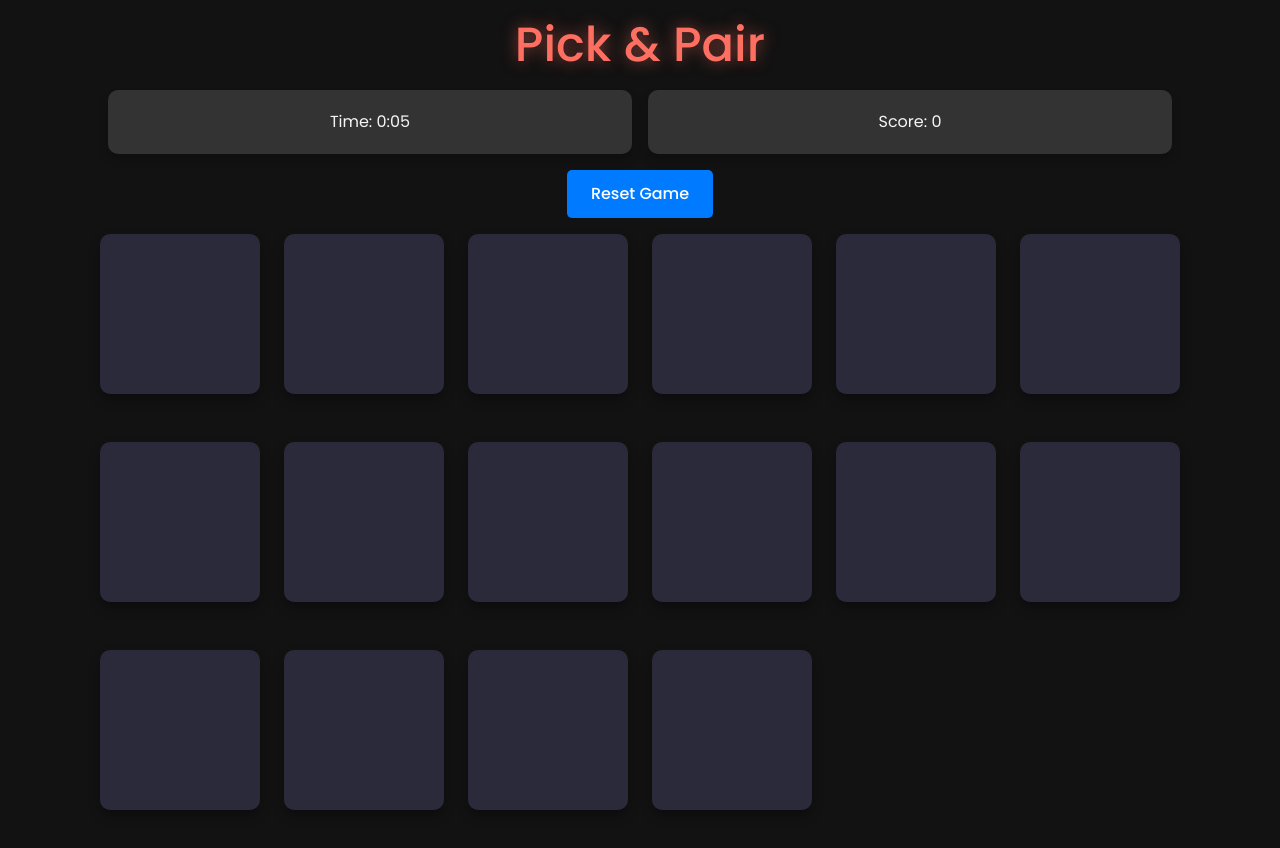
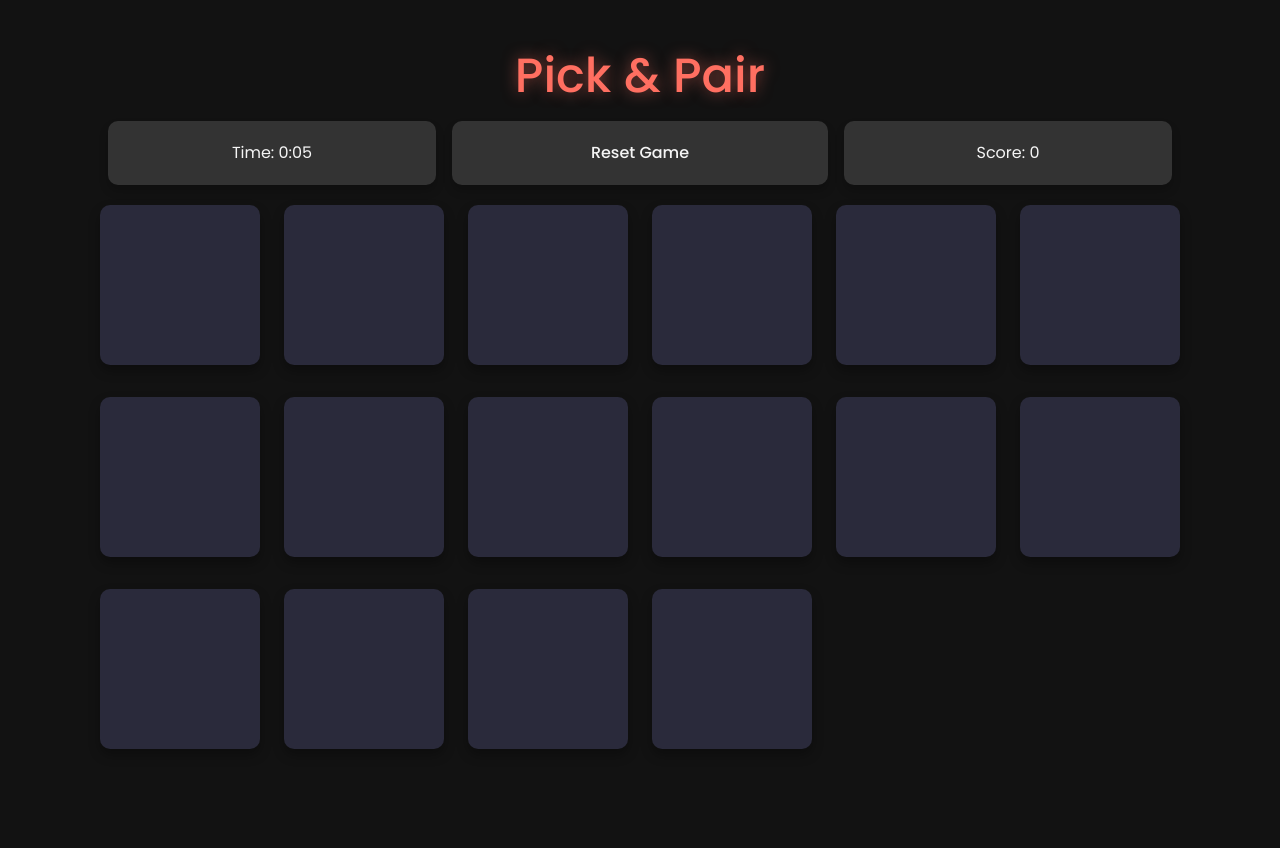
Before and after one commit to j0hanz/pick-and-pair, a React (Create React App) app: page / in a window 1280 px wide. After the commit the page ends 800 px from the top, so only its background shows below. Built offline with nearby package versions, Linux system fonts and the light colour scheme.

Commit message:
refactor button styling and layout in Cards component for improved consistency

```diff
--- a/src/components/Cards.js
+++ b/src/components/Cards.js
@@ -35,16 +35,14 @@ export default function Cards() {
           resetTrigger={resetTrigger}
           isGameComplete={matchedPairs === initialCards.length / 2}
         />
-        <Score matchedPairs={matchedPairs} />
-      </div>
-      <div className={styles.buttonGroup}>
-        <button onClick={resetGame} className={styles.btnPrimary}>
+        <button onClick={resetGame} className={styles.button}>
           Reset Game
         </button>
+        <Score matchedPairs={matchedPairs} />
       </div>
       <div className={styles.row}>
         {cards.map((card, index) => (
-          <div className="col-6 col-md-4 col-lg-3 mb-4" key={index}>
+          <div className="col-6 col-md-4 col-lg-3 my-1" key={index}>
             <Card
               card={card}
               index={index}
```
